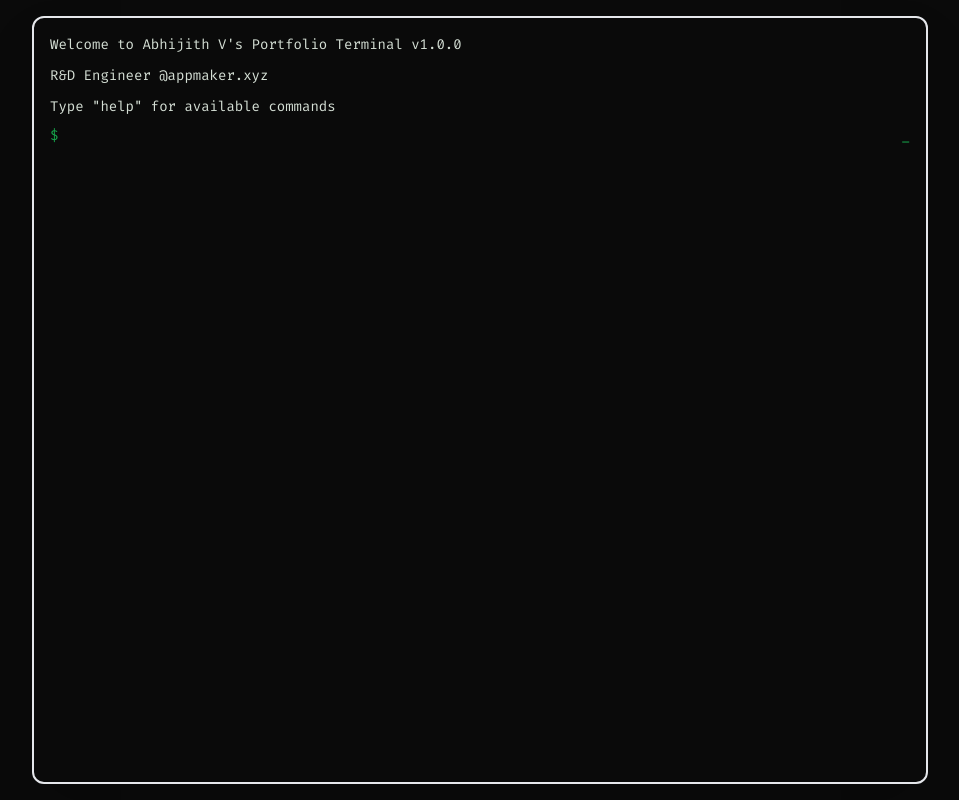
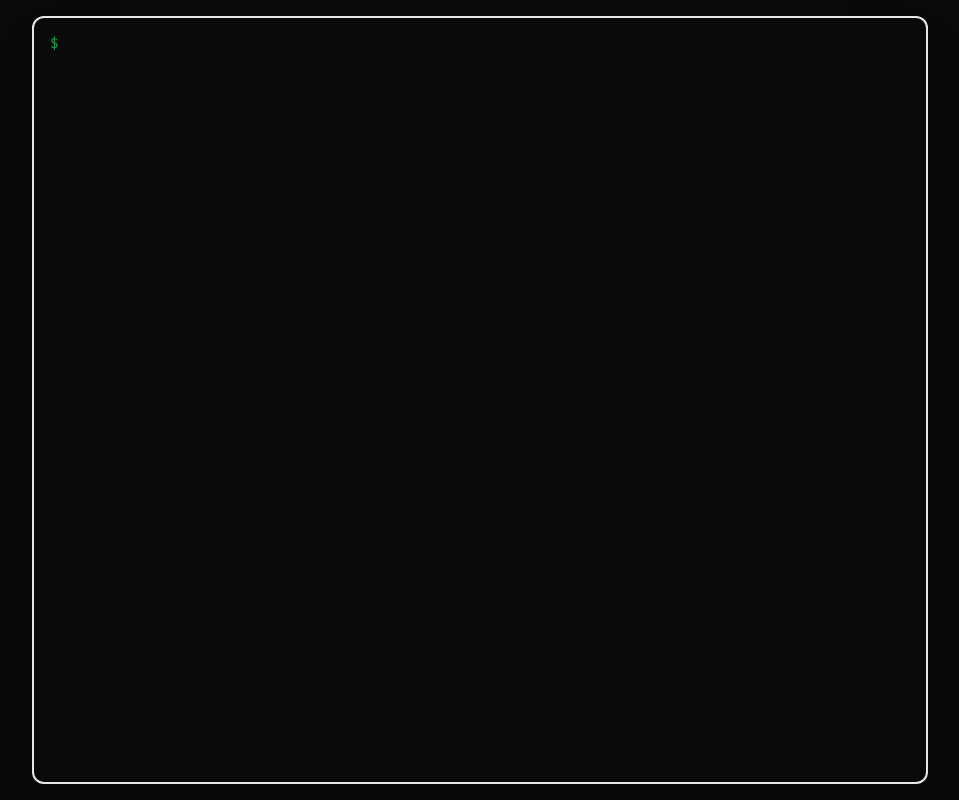
Before and after one commit to abhisawesome/abhisawesome, a React (Vite) app: page / in a window 1280 px wide. Shown: the whole page, without its empty margins (160-1119 px from the left). Built offline with nearby package versions, Linux system fonts and the light colour scheme.

Commit message:
Remove initial banner messages from terminal

```diff
--- a/src/components/Terminal.tsx
+++ b/src/components/Terminal.tsx
@@ -10,23 +10,7 @@ interface Command {
 }
 
 export const Terminal: React.FC = () => {
-  const [commands, setCommands] = useState<Command[]>([
-    {
-      text: 'Welcome to Abhijith V\'s Portfolio Terminal v1.0.0',
-      timestamp: new Date(),
-      type: 'output'
-    },
-    {
-      text: 'R&D Engineer @appmaker.xyz',
-      timestamp: new Date(),
-      type: 'output'
-    },
-    {
-      text: 'Type "help" for available commands',
-      timestamp: new Date(),
-      type: 'output'
-    }
-  ]);
+  const [commands, setCommands] = useState<Command[]>([]);
   const [currentCommand, setCurrentCommand] = useState('');
   const [commandHistory, setCommandHistory] = useState<string[]>([]);
   const [historyIndex, setHistoryIndex] = useState(-1);
```
